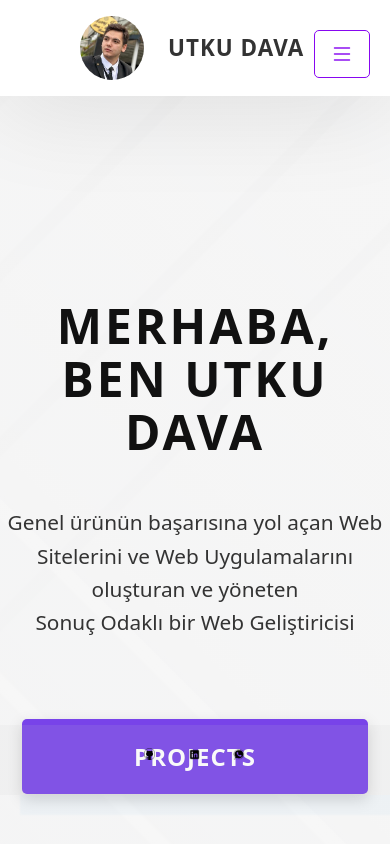
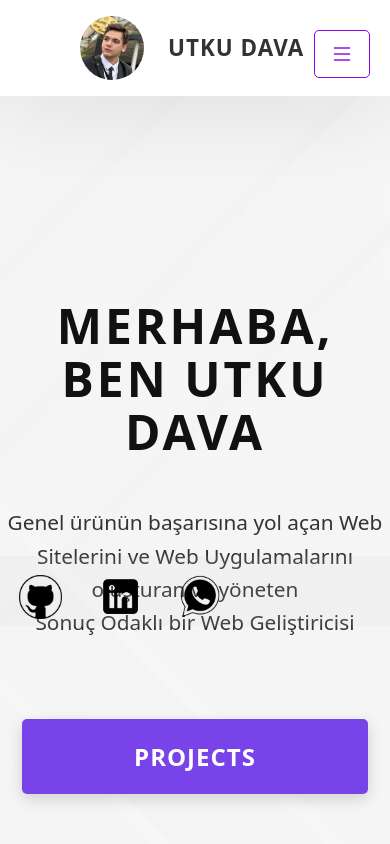
Before and after one commit to userUtkuDava/portfolio, a React (Vite) app: page / in a window 390 px wide. Shown: the top 844 px of the page. Built offline with nearby package versions, Linux system fonts and the light colour scheme.

Commit message:
responsive tasarımlar yapıldı

```diff
--- a/src/Components/style/about.scss
+++ b/src/Components/style/about.scss
@@ -5,6 +5,7 @@ $primaryColor:#00c0f0;
     width: 100%;
     height:auto;
     background-color: #fafafa;
+    z-index: 3;
  // -------------------------- -----------------------------------------------------------------------------
     .about-content {
        margin-bottom: 100px;
--- a/src/Components/style/css/homeHero.css
+++ b/src/Components/style/css/homeHero.css
@@ -173,21 +173,39 @@
 
 @media screen and (max-width: 992px) {
   .home-hero__socials {
-    position: fixed;
+    position: absolute;
     top: 90%;
     transform: translateY(-50%);
     background: #cecece1e;
     box-shadow: rgba(100, 100, 111, 0.2) 0px 7px 29px 0px;
-    padding: 0rem 8rem;
+    padding: 0rem 6rem;
     box-shadow: 20px 20px 2px 0px rgba(40, 153, 228, 0.034);
     z-index: 2;
     width: 100%;
     height: 70px;
     display: flex;
+    animation: none;
   }
+
 
   .last-info {
     display: none;
   }
 
+
+
 }
+
+@media screen and (max-width: 1280px) {
+  .home-hero__socials {
+    position: fixed;
+    top: 70%;
+    transform: translateY(-50%);
+    background: #cecece1e;
+
+    padding: 0.2rem;
+    box-shadow: 0px 0px 0px 0px rgb(255, 209, 2);
+    z-index: 2;
+    animation: barChange 3.2s;
+  }
+}
--- a/src/Components/style/css/navbar.css
+++ b/src/Components/style/css/navbar.css
@@ -6,14 +6,12 @@
   background: #fff;
   box-shadow: 0 10px 100px rgba(0, 0, 0, 0.1);
 }
-
 .header .header-content {
   display: flex;
   align-items: center;
   justify-content: space-between;
   padding: 1rem 5rem;
 }
-
 .header .header-content .header-logo-container {
   display: flex;
   align-items: center;
@@ -21,7 +19,6 @@
   color: #333;
   transition: color 0.3s;
 }
-
 .header .header-content .header-logo-img-cont {
   width: 4rem;
   height: 4rem;
@@ -30,7 +27,6 @@
   margin-right: 1.5rem;
   background: #7843E9;
 }
-
 .header .header-content .header-logo-img-cont .header-logo-img {
   width: 100%;
   height: 100%;
@@ -40,22 +36,18 @@
   object-position: center;
   display: block;
 }
-
 .header .header-content .header-logo-sub {
   font-size: 1.4rem;
   text-transform: uppercase;
   font-weight: 800;
   letter-spacing: 1px;
 }
-
 .header .header-content .header-main .header__links {
   display: flex;
 }
-
 .header .header-content .header-main .header__links li {
   list-style: none;
 }
-
 .header .header-content .header-main .header__links li a {
   padding: 2.2rem 3rem;
   display: inline-block;
@@ -67,12 +59,9 @@
   transition: color 0.3s;
   text-decoration: none;
 }
-
 .header .header-content .header-main .header__link:hover {
   color: #7843E9;
-
 }
-
 .header .header-sm-menu {
   background: #fff;
   position: absolute;
@@ -83,12 +72,9 @@
   box-shadow: 0px 5px 5px 0px rgba(0, 0, 0, 0.1);
   -webkit-box-shadow: 0px 5px 5px 0px rgba(0, 0, 0, 0.1);
   -moz-box-shadow: 0px 5px 5px 0px rgba(0, 0, 0, 0.1);
-
 }
-
 .header .header-sm-menu .header__sm-menu-link:first-child a {
   border-top: 1px solid #eee;
-
 }
 
 @media screen and (max-width: 992px) {
@@ -98,7 +84,9 @@
     font-weight: 800;
     letter-spacing: 1px;
   }
-
+  .header__sm-menu-link {
+    list-style: none;
+  }
   .header__sm-menu-link a {
     display: block;
     text-decoration: none;
@@ -112,23 +100,15 @@
     letter-spacing: 2px;
     transition: color 0.3s;
   }
-
-  .header__sm-menu-link {
-    list-style: none;
-  }
-
   .header__sm-menu-link a:hover {
     color: #7843E9;
   }
-
   .header-main {
     display: none;
   }
-
   .header-sm-menu {
     opacity: 1 !important;
   }
-
   .click {
     display: block !important;
     position: fixed;
@@ -143,7 +123,6 @@
     transition: all 0.3s;
     border: solid 1px rgb(135, 7, 240);
   }
-
   .clicked {
     display: block !important;
     position: fixed;
@@ -159,7 +138,6 @@
     transition: all 0.3s;
   }
 }
-
 .header-sm-menu-close {
   display: none;
 }
--- a/src/Components/style/navbar.scss
+++ b/src/Components/style/navbar.scss
@@ -106,13 +106,16 @@
         font-weight: 800;
         letter-spacing: 1px;
     }
+    .header__sm-menu-link {
+        list-style: none;
+      }
     .header__sm-menu-link a {
         display: block;
         text-decoration: none;
         padding: 2.5rem 3rem;
         font-size: 1rem;
         color: #333;
-        text-align: right;
+        text-align:center;
         border-bottom: 1px solid #eee;
         font-weight: 700;
         text-transform: uppercase;
```
Also changed, not shown: src/Components/style/css/about.css (+0 -9 lines).
